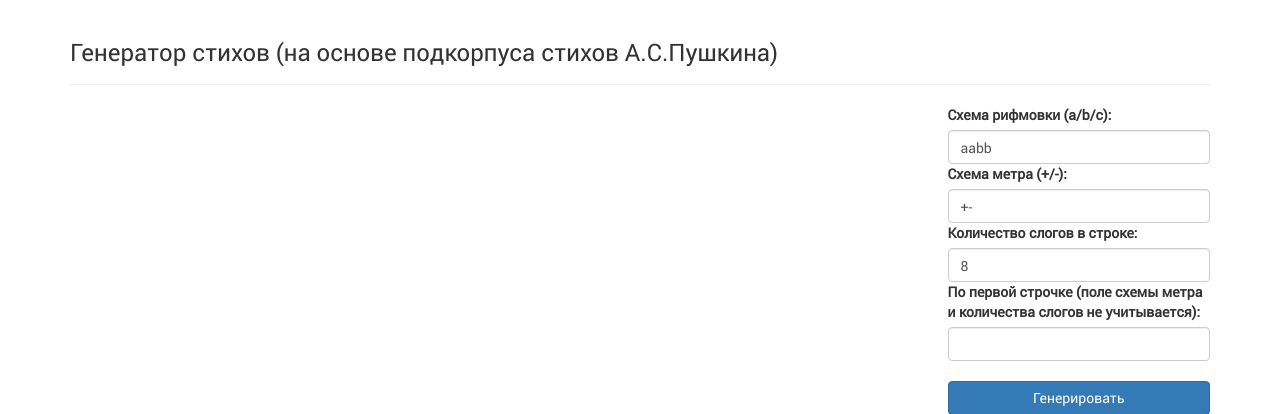
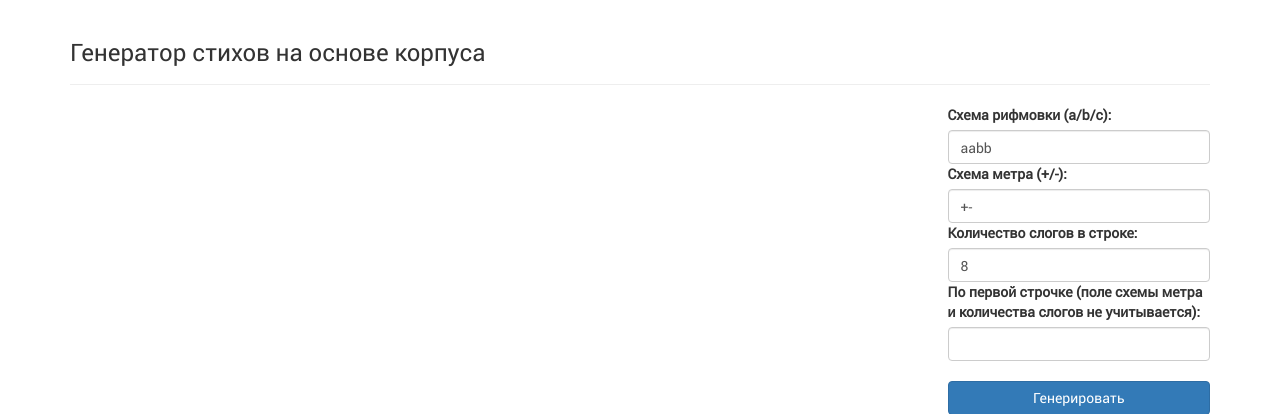
Before and after one commit to IlyaGusev/PoetryCorpus, a Django app: template poetry/templates/generator.html in a window 1280 px wide. Shown: the part 51-465 px from the top of the page. Run offline with Django 3.2, Linux system fonts and the light colour scheme; the template is opened without the code that fills it: values that come from a table or form of the project are taken from there, others are empty; parts of the project's set-up code (start-up, migrations or seed data) failed here and were passed over; some libraries are stand-ins or nearby versions.

Commit message:
Поменял текст на странице генератора.

```diff
--- a/poetry/templates/generator.html
+++ b/poetry/templates/generator.html
@@ -7,7 +7,7 @@
 {% endblock %}
 {% block content %}
 <div class="page-header">
-    <h3>Генератор стихов (на основе подкорпуса стихов А.С.Пушкина)</h3>
+    <h3>Генератор стихов на основе корпуса</h3>
 </div>
 <div class="row">
     <div class="col-lg-9">
```
